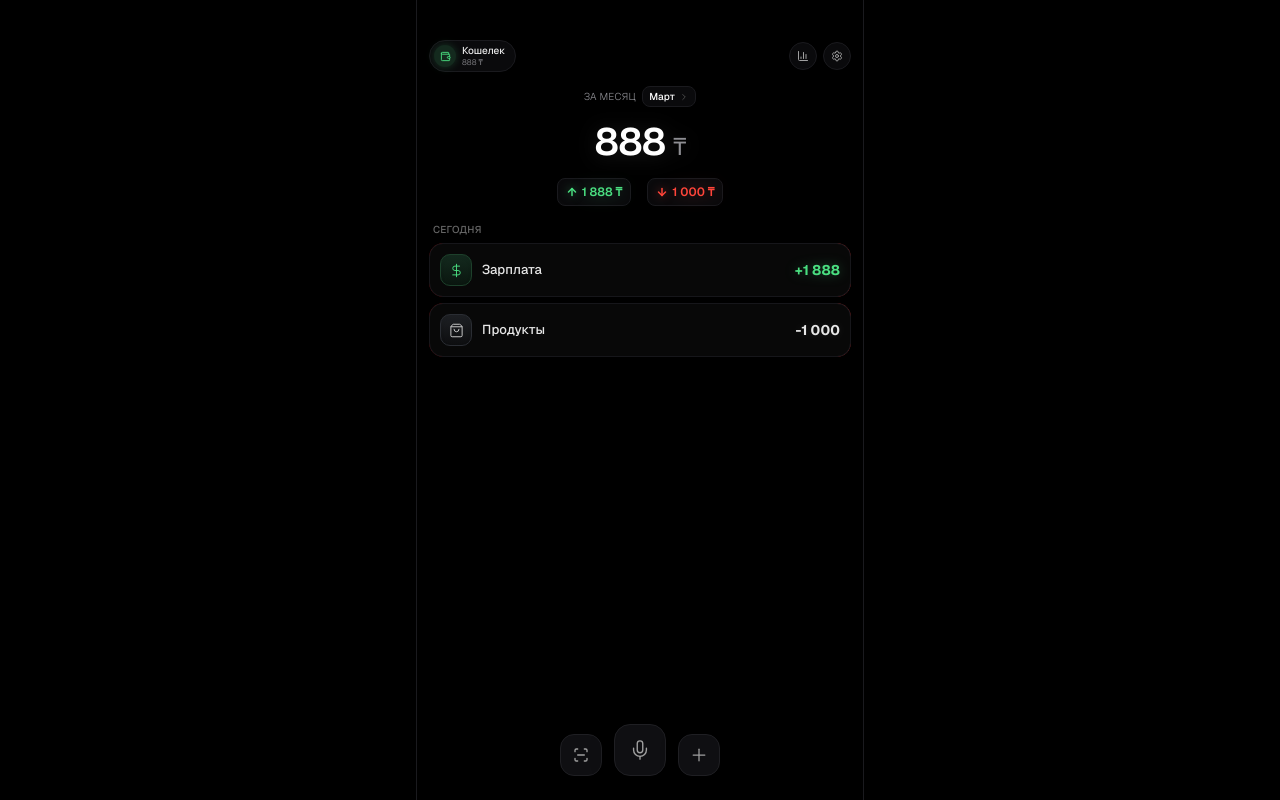
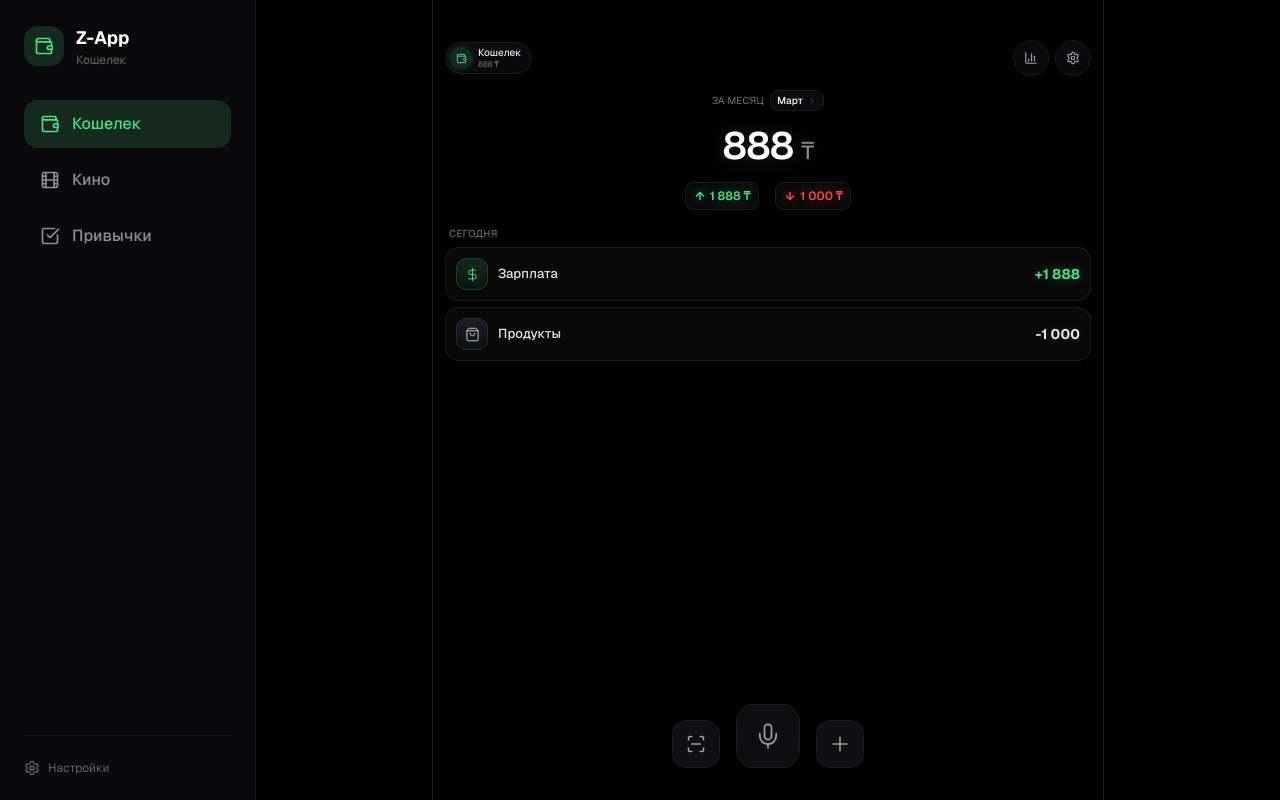
Before and after one commit to naurich677/myzmzhub, a Next.js app: page / in a window 1280 px wide. Built offline with nearby package versions, Linux system fonts and the light colour scheme.

Commit message:
Add responsive design for iPad and desktop with sidebar navigation

```diff
--- a/src/app/page.tsx
+++ b/src/app/page.tsx
@@ -236,7 +236,7 @@ export default function App() {
   );
 
   return (
-    <div className="min-h-[100dvh] bg-black text-white font-sans overflow-hidden flex justify-center selection:bg-[#A855F7]/30 relative">
+    <div className="min-h-screen bg-black text-white font-sans overflow-hidden flex selection:bg-[#A855F7]/30 relative">
       <style>{`
         .hide-scrollbar::-webkit-scrollbar { display: none; }
         .hide-scrollbar { -ms-overflow-style: none; scrollbar-width: none; }
@@ -249,19 +249,55 @@ export default function App() {
         .glow-red { background: radial-gradient(circle at right, rgba(153, 27, 27, 0.4) 0%, transparent 70%); }
       `}</style>
 
-      {/* Main Container */}
-      <div className="w-full max-w-md bg-[#000000] relative flex flex-col h-[100dvh] overflow-hidden sm:border-x sm:border-[#1A1A1E]" onClick={(e) => {if(!(e.target as HTMLElement).closest('.relative.z-50')) setIsMenuOpen(false);}}>
+      {/* Desktop Sidebar - показывается только на больших экранах */}
+      <div className="hidden lg:flex flex-col w-64 bg-[#0A0A0C] border-r border-[#1A1A1E] p-6 shrink-0">
+        <div className="flex items-center gap-3 mb-8">
+          <div className={`w-10 h-10 rounded-xl flex items-center justify-center ${appMode === 'finance' ? 'bg-[#142A1E]' : 'bg-[#1A1324]'}`}>
+            {appMode === 'finance' ? <Wallet className="w-5 h-5 text-[#4ADE80]" /> : <Film className="w-5 h-5 text-[#A855F7]" />}
+          </div>
+          <div>
+            <h1 className="text-white font-bold text-lg">Z-App</h1>
+            <p className="text-[#666] text-xs">{appMode === 'finance' ? 'Кошелек' : 'Трекер'}</p>
+          </div>
+        </div>
 
-        {/* Header */}
+        <nav className="space-y-2">
+          <button onClick={() => { setAppMode('finance'); setView('home'); }} className={`w-full flex items-center gap-3 px-4 py-3 rounded-xl transition-colors ${appMode === 'finance' ? 'bg-[#142A1E] text-[#4ADE80]' : 'text-[#8E8E93] hover:bg-[#16161A]'}`}>
+            <Wallet className="w-5 h-5" />
+            <span className="font-medium">Кошелек</span>
+          </button>
+          <button onClick={() => { setAppMode('tracker'); setTrackerTab('movies'); setView('home'); }} className={`w-full flex items-center gap-3 px-4 py-3 rounded-xl transition-colors ${appMode === 'tracker' && trackerTab === 'movies' ? 'bg-[#1A1324] text-[#A855F7]' : 'text-[#8E8E93] hover:bg-[#16161A]'}`}>
+            <Film className="w-5 h-5" />
+            <span className="font-medium">Кино</span>
+          </button>
+          <button onClick={() => { setAppMode('tracker'); setTrackerTab('habits'); setView('home'); }} className={`w-full flex items-center gap-3 px-4 py-3 rounded-xl transition-colors ${appMode === 'tracker' && trackerTab === 'habits' ? 'bg-[#1A1324] text-[#A855F7]' : 'text-[#8E8E93] hover:bg-[#16161A]'}`}>
+            <CheckSquare className="w-5 h-5" />
+            <span className="font-medium">Привычки</span>
+          </button>
+        </nav>
+
+        <div className="mt-auto pt-6 border-t border-[#1A1A1E]">
+          <div className="flex items-center gap-2 text-[#666] text-xs">
+            <Settings className="w-4 h-4" />
+            <span>Настройки</span>
+          </div>
+        </div>
+      </div>
+
+      {/* Main Container - адаптивный */}
+      <div className="flex-1 flex justify-center overflow-hidden" onClick={(e) => {if(!(e.target as HTMLElement).closest('.relative.z-50')) setIsMenuOpen(false);}}>
+        <div className="w-full max-w-md md:max-w-lg lg:max-w-xl xl:max-w-2xl bg-[#000000] relative flex flex-col h-screen overflow-hidden border-x border-[#1A1A1E]">
+
+          {/* Header - адаптивный */}
           {view === 'home' && (
-          <div className="px-3 pt-10 pb-1.5 flex justify-between items-center z-10">
+            <div className="px-3 pt-6 md:pt-8 lg:pt-10 pb-1.5 flex justify-between items-center z-10">
               <HeaderSwitch />
               <div className="flex gap-1.5">
-              <button className="w-7 h-7 rounded-full flex items-center justify-center bg-[#0A0A0C] border border-[#1A1A1E] shadow-sm">
-                <BarChart3 className="w-3 h-3 text-[#A0A0A0]" />
+                <button className="w-8 h-8 md:w-9 md:h-9 rounded-full flex items-center justify-center bg-[#0A0A0C] border border-[#1A1A1E] shadow-sm">
+                  <BarChart3 className="w-3.5 h-3.5 text-[#A0A0A0]" />
                 </button>
-              <button className="w-7 h-7 rounded-full flex items-center justify-center bg-[#0A0A0C] border border-[#1A1A1E] shadow-sm">
-                <Settings className="w-3 h-3 text-[#A0A0A0]" />
+                <button className="w-8 h-8 md:w-9 md:h-9 rounded-full flex items-center justify-center bg-[#0A0A0C] border border-[#1A1A1E] shadow-sm">
+                  <Settings className="w-3.5 h-3.5 text-[#A0A0A0]" />
                 </button>
               </div>
             </div>
@@ -286,23 +322,23 @@ export default function App() {
             <MovieDetailView movie={selectedMovie} onClose={() => setView('home')} />
           )}
 
-        {/* Floating Bottom Nav */}
+          {/* Floating Bottom Nav - адаптивный */}
           {view === 'home' && (
-          <div className="absolute bottom-6 left-0 right-0 flex justify-center items-end gap-3 px-3 z-10">
+            <div className="absolute bottom-6 md:bottom-8 left-0 right-0 flex justify-center items-end gap-3 md:gap-4 px-3 z-10">
               {appMode === 'finance' ? (
-              <button onClick={() => setView('scan')} className="w-[42px] h-[42px] rounded-[14px] flex items-center justify-center bg-[#0F0F12] border border-[#1F1F23] active:bg-[#16161A] shadow-[0_4px_15px_rgba(0,0,0,0.5)]">
-                <ScanLine className="w-4 h-4 text-[#A0A0A0]" />
+                <button onClick={() => setView('scan')} className="w-11 h-11 md:w-12 md:h-12 rounded-[14px] flex items-center justify-center bg-[#0F0F12] border border-[#1F1F23] active:bg-[#16161A] shadow-[0_4px_15px_rgba(0,0,0,0.5)]">
+                  <ScanLine className="w-4 h-4 md:w-5 md:h-5 text-[#A0A0A0]" />
                 </button>
               ) : trackerTab === 'movies' ? (
-              <button onClick={() => setShowMoviePopup(true)} className="w-[42px] h-[42px] rounded-full flex items-center justify-center bg-[#2D1643] border border-[#4C1D95] shadow-[0_0_15px_rgba(168,85,247,0.3)] active:bg-[#3B1F54] transition-colors">
-                <Link2 className="w-4 h-4 text-[#C084FC]" />
+                <button onClick={() => setShowMoviePopup(true)} className="w-11 h-11 md:w-12 md:h-12 rounded-full flex items-center justify-center bg-[#2D1643] border border-[#4C1D95] shadow-[0_0_15px_rgba(168,85,247,0.3)] active:bg-[#3B1F54] transition-colors">
+                  <Link2 className="w-4 h-4 md:w-5 md:h-5 text-[#C084FC]" />
                 </button>
               ) : (
-              <button className="w-[42px] h-[42px] rounded-[14px] flex items-center justify-center bg-transparent border border-transparent pointer-events-none"></button>
+                <button className="w-11 h-11 md:w-12 md:h-12 rounded-[14px] flex items-center justify-center bg-transparent border border-transparent pointer-events-none"></button>
               )}
 
-            <button onClick={handleVoiceRecord} className={`w-[52px] h-[52px] rounded-[16px] flex items-center justify-center border transition-all duration-300 shadow-[0_4px_20px_rgba(0,0,0,0.6)] ${isRecording ? (appMode === 'finance' ? 'bg-[#112A1A] border-[#4ADE80] shadow-[0_0_20px_rgba(74,222,128,0.4)] animate-pulse' : 'bg-[#1A1324] border-[#A855F7] shadow-[0_0_20px_rgba(168,85,247,0.4)] animate-pulse') : 'bg-[#0F0F12] border-[#1F1F23]'}`}>
-              <Mic className={`w-[22px] h-[22px] ${isRecording ? 'text-white' : 'text-[#A0A0A0]'}`} strokeWidth={1.5} />
+              <button onClick={handleVoiceRecord} className={`w-14 h-14 md:w-16 md:h-16 rounded-[18px] flex items-center justify-center border transition-all duration-300 shadow-[0_4px_20px_rgba(0,0,0,0.6)] ${isRecording ? (appMode === 'finance' ? 'bg-[#112A1A] border-[#4ADE80] shadow-[0_0_20px_rgba(74,222,128,0.4)] animate-pulse' : 'bg-[#1A1324] border-[#A855F7] shadow-[0_0_20px_rgba(168,85,247,0.4)] animate-pulse') : 'bg-[#0F0F12] border-[#1F1F23]'}`}>
+                <Mic className={`w-6 h-6 md:w-7 md:h-7 ${isRecording ? 'text-white' : 'text-[#A0A0A0]'}`} strokeWidth={1.5} />
               </button>
 
               <button
@@ -311,9 +347,9 @@ export default function App() {
                   else if (trackerTab === 'movies') setShowMoviePopup(true);
                   else setView('addHabit');
                 }}
-              className="w-[42px] h-[42px] rounded-[14px] flex items-center justify-center bg-[#0F0F12] border border-[#1F1F23] active:bg-[#16161A] shadow-[0_4px_15px_rgba(0,0,0,0.5)]"
+                className="w-11 h-11 md:w-12 md:h-12 rounded-[14px] flex items-center justify-center bg-[#0F0F12] border border-[#1F1F23] active:bg-[#16161A] shadow-[0_4px_15px_rgba(0,0,0,0.5)]"
               >
-              <Plus className="w-5 h-5 text-[#A0A0A0]" strokeWidth={1.5} />
+                <Plus className="w-5 h-5 md:w-6 md:h-6 text-[#A0A0A0]" strokeWidth={1.5} />
               </button>
             </div>
         )}
@@ -340,6 +376,7 @@ export default function App() {
             </div>
           </div>
         )}
+          </div>
         </div>
       </div>
     );
```
Lines whose indentation alone changed are shown as unchanged.
